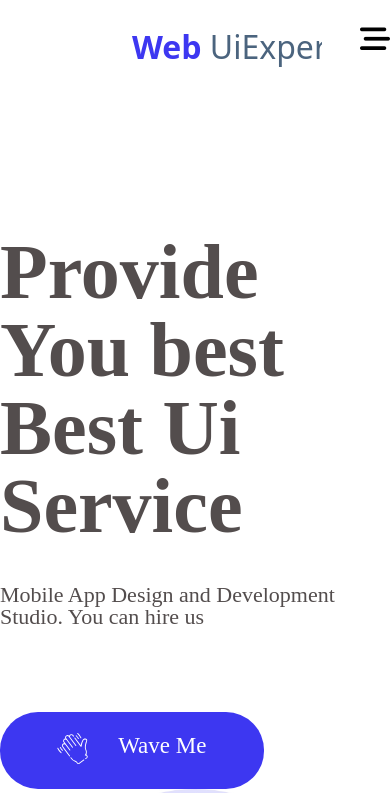
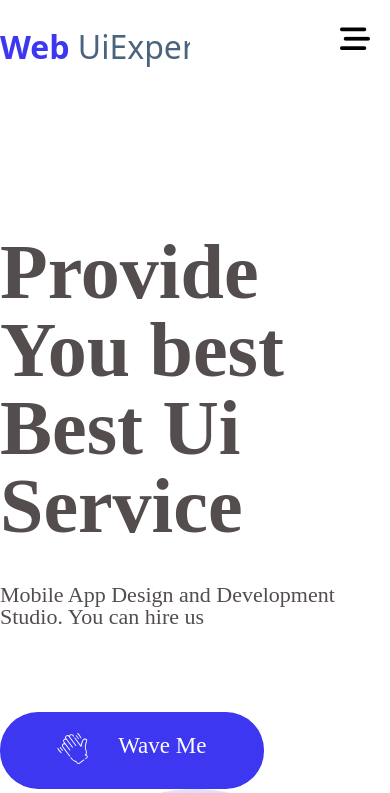
Before and after one commit to KaxaSitchinava/les8, a plain HTML site: page index.html in a window 390 px wide. Shown: the top 793 px of the page. Drawn offline with Linux system fonts and the light colour scheme.

Commit message:
mobile fix

```diff
--- a/css/responsive.css
+++ b/css/responsive.css
@@ -67,4 +67,10 @@
     .p3 {
         margin-bottom: 40px;
     }
+    .header {
+        margin-left: 0px;
+    }
+    .burger {
+        margin-right: 20px;
+    }
 }
```
